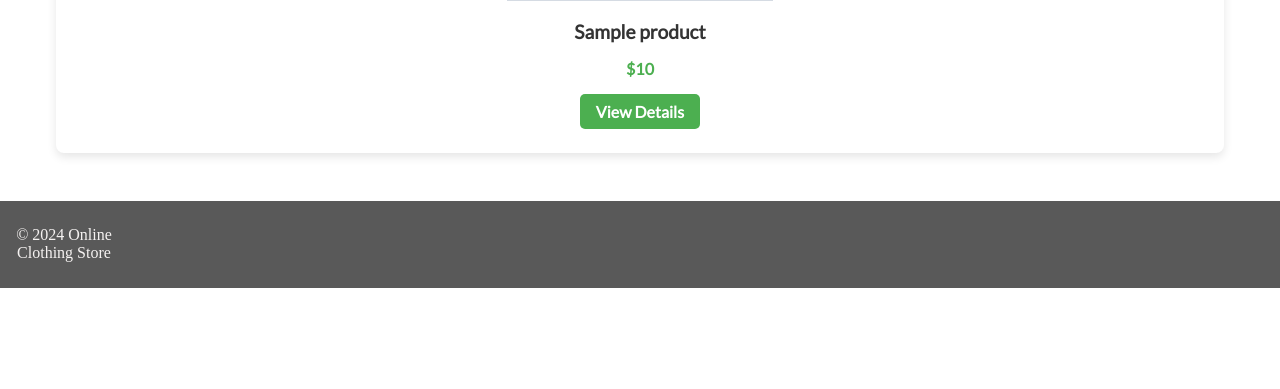
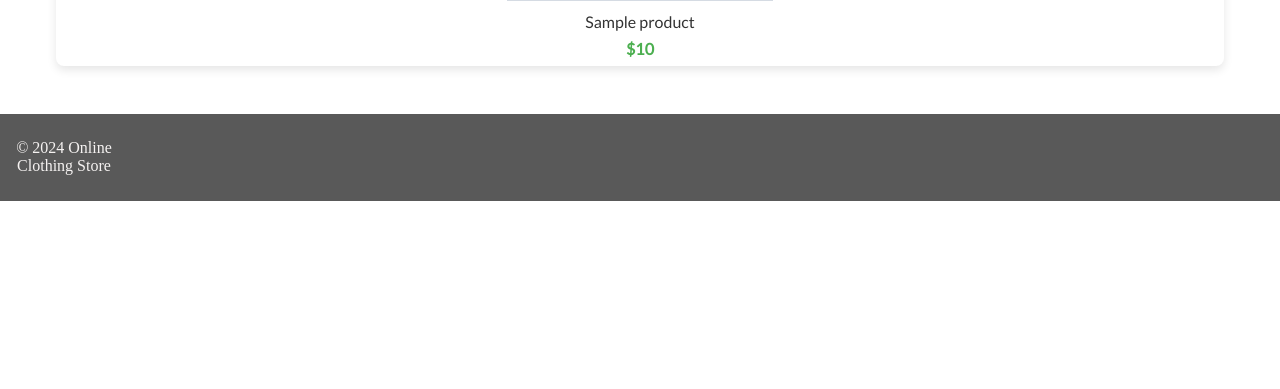
Before and after one commit to shariqahmed01/Ecommerce-ADB, a Flask app: page /products/ in a window 1280 px wide. Shown: the part 411-800 px from the top of the page. Run offline with Flask 3, Linux system fonts and the light colour scheme; grey boxes marked "Sample" are stand-in pictures; a database or web service that is not in the repository returns one stand-in record (values such as "Sample title").

Commit message:
Updated the UI for cart and in product list insted of view details button update to picture click

```diff
--- a/templates/products/product_list.html
+++ b/templates/products/product_list.html
@@ -7,7 +7,7 @@
     <title>Product List</title>
     <link href="{{ url_for('static', filename='css/style.css') }}" rel="stylesheet">
     <style>
-        /* Additional Styling for Product List */
+        /* Styling for Product List */
         .product-list-container {
             max-width: 1200px;
             margin: 2rem auto;
@@ -20,52 +20,40 @@
             gap: 2rem;
         }
 
-        .product-card {
+        .product {
+            text-align: center;
             background: #fff;
             border-radius: 8px;
             box-shadow: 0 4px 10px rgba(0, 0, 0, 0.1);
+            transition: transform 0.3s ease, box-shadow 0.3s ease;
             overflow: hidden;
-            text-align: center;
-            transition: transform 0.3s ease, box-shadow 0.3s ease;
         }
 
-        .product-card img {
+        .product:hover {
+            transform: translateY(-5px);
+            box-shadow: 0 6px 12px rgba(0, 0, 0, 0.2);
+        }
+
+        .product img {
             max-width: 100%;
             height: 200px;
             object-fit: cover;
         }
 
-        .product-card h3 {
-            font-size: 1.2rem;
-            margin: 1rem 0;
+        .product figcaption {
+            font-size: 1rem;
             color: #333;
+            margin: 0.5rem 0;
         }
 
-        .product-card p {
-            font-size: 1rem;
+        .product figcaption:last-of-type {
+            font-weight: bold;
             color: #4CAF50;
-            font-weight: bold;
         }
 
-        .product-card a {
-            display: inline-block;
-            margin: 1rem 0 1.5rem;
-            padding: 0.5rem 1rem;
-            background-color: #4CAF50;
-            color: white;
+        .product a {
+            display: block;
             text-decoration: none;
-            border-radius: 5px;
-            font-weight: bold;
-            transition: background-color 0.3s ease;
-        }
-
-        .product-card a:hover {
-            background-color: #45a049;
-        }
-
-        .product-card:hover {
-            transform: translateY(-5px);
-            box-shadow: 0 6px 12px rgba(0, 0, 0, 0.2);
         }
     </style>
 </head>
@@ -74,12 +62,14 @@
     <!-- Header -->
     <header>
         <nav id="nav">
-            <div class="logo nav-common"><img src="https://res.cloudinary.com/de8cuyd0n/image/upload/v1520412541/E-commerce%20landing%20page/icons/BRANDY_1x.png" alt="brand-logo"></div>
+            <div class="logo nav-common">
+                <img src="https://res.cloudinary.com/de8cuyd0n/image/upload/v1520412541/E-commerce%20landing%20page/icons/BRANDY_1x.png" alt="brand-logo">
+            </div>
             <ul class="nav-common">
                 <li><a href="/">home</a></li>
                 <li><a href="/products">products</a></li>
                 <li><a href="/cart/view">cart</a></li>
-                <li><a href="/contact/">contact</a></li>
+                <li><a href="/contact">contact</a></li>
                 {% if session.get('customer_name') %}
                 <li><p>Welcome, {{ session.get('customer_name') }}</p></li>
                 <li><a href="/auth/logout">logout</a></li>
@@ -97,16 +87,14 @@
             <p>Browse through our collection of amazing products.</p>
             <div class="products-grid">
                 {% for product in products %}
-                <div class="product-card">
-                    <!-- Product Image -->
-                    <img src="{{ product['imageUrls'][0] if product.get('imageUrls') and product['imageUrls'] else url_for('static', filename='images/default-product.jpg') }}" alt="{{ product.get('name', 'Unnamed Product') }}">
-
-                    <!-- Product Name and Price -->
-                    <h3>{{ product['name'] or 'Unnamed Product' }}</h3>
-                    <p>${{ product['price'] if product.get('price') else 'N/A' }}</p>
-
-                    <!-- Link to Product Details -->
-                    <a href="{{ url_for('product.product_details', product_id=product['_id']) }}">View Details</a>
+                <div class="product">
+                    <a href="{{ url_for('product.product_details', product_id=product['_id']) }}">
+                        <figure>
+                            <img src="{{ product['imageUrls'][0] if product.get('imageUrls') and product['imageUrls'] else url_for('static', filename='images/default-product.jpg') }}" alt="{{ product.get('name', 'Unnamed Product') }}">
+                            <figcaption>{{ product['name'] or 'Unnamed Product' }}</figcaption>
+                            <figcaption>${{ product['price'] if product.get('price') else 'N/A' }}</figcaption>
+                        </figure>
+                    </a>
                 </div>
                 {% else %}
                 <!-- No Products Available -->
```
Also changed, not shown: templates/cart/view_cart.html (+96 -10 lines).
